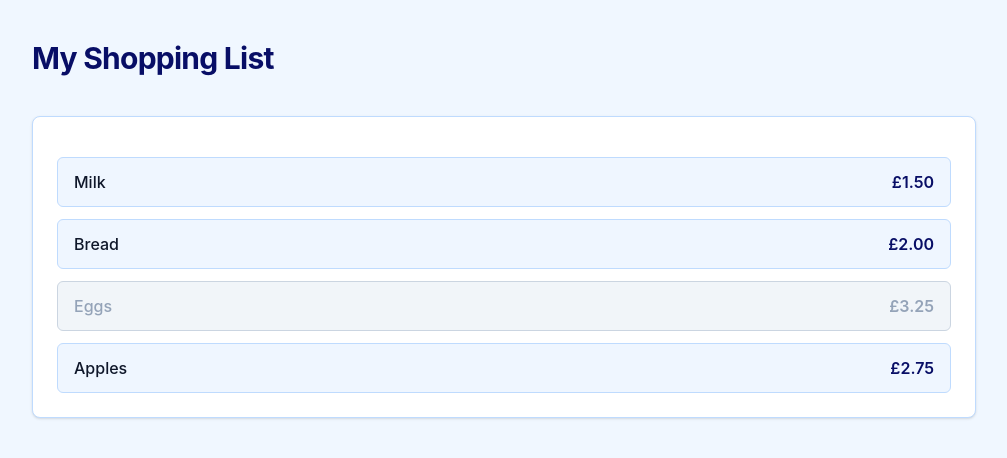
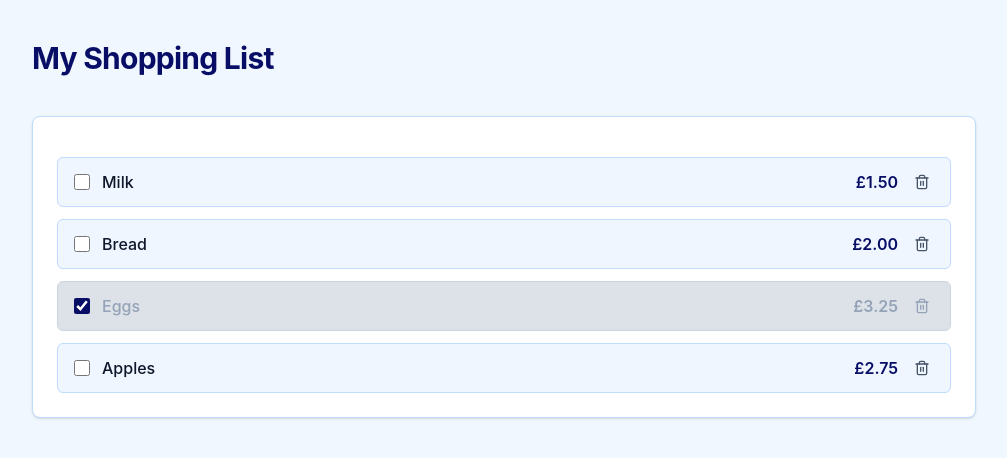
Before and after one commit to YottyHol/ShoppingList_React, a React (Vite) app: page / in a window 1280 px wide. Shown: the top 458 px of the page, without its empty margins (136-1143 px from the left). Built offline with nearby package versions, Linux system fonts and the light colour scheme.

Commit message:
Checkboxes and Trash Icon

```diff
--- a/package.json
+++ b/package.json
@@ -17,6 +17,7 @@
   },
   "dependencies": {
     "@tailwindcss/vite": "^4.2.2",
+    "lucide-react": "^1.8.0",
     "react": "^19.2.5",
     "react-dom": "^19.2.5",
     "tailwindcss": "^4.2.2"
--- a/src/components/ShoppingList.tsx
+++ b/src/components/ShoppingList.tsx
@@ -1,4 +1,5 @@
 import type { ShoppingListItem } from "../types/ShoppingListItem";
+import { Trash2 } from "lucide-react";
 
 type ShoppingListProps = {
   items: ShoppingListItem[];
@@ -17,6 +18,14 @@ export function ShoppingList({ items }: ShoppingListProps) {
                 : "border-[var(--color-border)] bg-[var(--color-surface-muted)]"
             }`}
           >
+            <div className="flex items-center gap-3">
+              <input
+                type="checkbox"
+                checked={item.completed}
+                readOnly
+                aria-label={`Mark ${item.name} as complete`}
+                className="h-4 w-4 rounded border-[var(--color-border)] accent-[var(--color-accent)]"
+              />
               <span
                 className={`font-medium ${
                   item.completed
@@ -26,6 +35,8 @@ export function ShoppingList({ items }: ShoppingListProps) {
               >
                 {item.name}
               </span>
+            </div>
+            <div className="flex items-center gap-3">
               <span
                 className={`font-semibold ${
                   item.completed
@@ -35,6 +46,18 @@ export function ShoppingList({ items }: ShoppingListProps) {
               >
                 £{item.price.toFixed(2)}
               </span>
+              <button
+                type="button"
+                aria-label={`Remove ${item.name}`}
+                className={`rounded p-1 transition-colors ${
+                  item.completed
+                    ? "text-[var(--color-text-disabled)]"
+                    : "text-[var(--color-text-muted)] hover:text-[var(--color-accent)]"
+                }`}
+              >
+                <Trash2 className="h-4 w-4" />
+              </button>
+            </div>
           </li>
         ))}
       </ul>
--- a/src/style.css
+++ b/src/style.css
@@ -4,7 +4,7 @@
   --color-page: #f0f7ff;
   --color-surface: #ffffff;
   --color-surface-muted: #eff6ff;
-  --color-surface-disabled: #f1f5f9;
+  --color-surface-disabled: #dde2e8;
   --color-border: #bfdbfe;
   --color-border-disabled: #cbd5e1;
   --color-text: #0f172a;
```
Also changed, not shown: 1 other file (tests, documents, lock files or other folders). Lines whose indentation alone changed are shown as unchanged.
